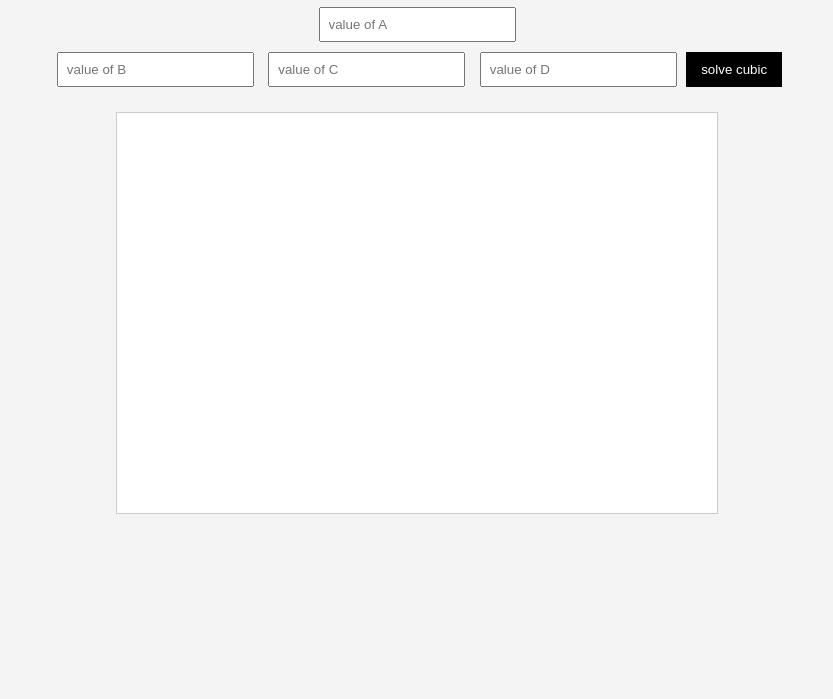
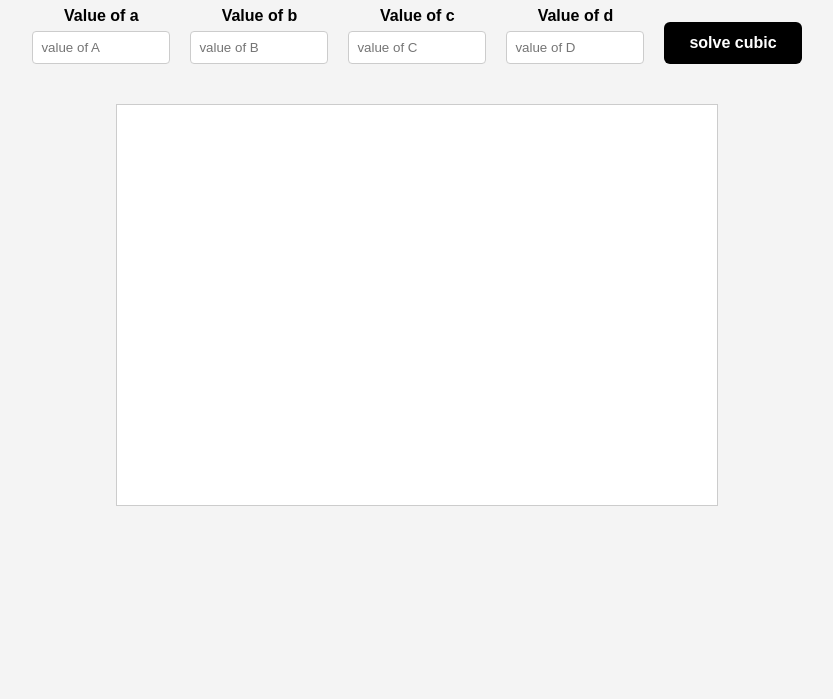
Before and after one commit to chi2008/a2, a website built with Vite: page A22/index.html in a window 1280 px wide. Shown: the part 101-800 px from the top of the page, without its empty margins (223-1056 px from the left). Built offline with nearby package versions, Linux system fonts and the light colour scheme.

Commit message:
renews css and html

```diff
--- a/A22/index.html
+++ b/A22/index.html
@@ -2,7 +2,7 @@
 <html lang="en">
   <head>
     <meta charset="UTF-8" />
-    <link rel="style" href="style.css" />
+    <link rel="stylesheet" href="style.css" />
     <title>A2</title>
   </head>
   <body>
@@ -12,10 +12,19 @@
         <label for="a">Value of a</label>
         <input type="number" id="a" placeholder="value of A">
       </div>
-      <input type="number" id="b" placeholder="value of B">
-      <input type="number" id="c" placeholder="value of C">
-      <input type="number" id="d" placeholder="value of D">
-      <button id="solve click" >solve cubic</button>
+      <div class="inputb">
+        <label for="b">Value of b</label>
+        <input type="number" id="b" placeholder="value of B">
+      </div>
+      <div class="inputc">
+        <label for="c">Value of c</label>
+        <input type="number" id="c" placeholder="value of C">
+      </div>
+      <div class="inputd">
+        <label for="d">Value of d</label>
+        <input type="number" id="d" placeholder="value of D">
+      </div>
+      <button id="solveclick">solve cubic</button>
     </div>
     <div id="result"></div>
     <canvas id="graph" width="600" height="400"> </canvas>
--- a/A22/src/style.css
+++ b/A22/src/style.css
@@ -2,46 +2,79 @@ body {
   font-family: Arial, sans-serif;
   text-align: center;
   background: #f4f4f4;
+  margin: 0;
+  padding: 20px;
 }
 
 h1 {
   color: black;
+  margin-bottom: 30px;
 }
 
-.inputs {
-  margin: 20px;
+
+.input {
+  display: flex;
+  justify-content: center;
+  gap: 20px;
+  flex-wrap: wrap;
+  margin-bottom: 20px;
 }
+
+
+.input div {
+  display: flex;
+  flex-direction: column;
+  align-items: center;
+}
+
+
+label {
+  margin-bottom: 6px;
+  font-weight: bold;
+}
+
 
 input {
   padding: 8px;
-  margin: 5px;
+  width: 120px;
+  border: 1px solid #ccc;
+  border-radius: 4px;
 }
 
-button {
-  padding: 10px 15px;
-  background: black;
-  border: none;
-  color: white;
-  cursor: pointer;
+
+#result {
+  margin: 20px;
+  font-size: 18px;
+  font-weight: bold;
 }
+
 
 canvas {
   margin-top: 20px;
   border: 1px solid #ccc;
   background: white;
 }
-.inputs {
-  display: flex;
-  justify-content: center;
-  gap: 20px;
-}
-.inputa {
-  display: flex;
-  flex-direction: column;  /* THIS makes label go above */
-  align-items: center;
+
+#solveclick {
+  padding: 12px 25px;
+  background: black;
+  color: white;
+  border: none;
+  border-radius: 6px;
+  font-size: 16px;
+  font-weight: bold;
+  cursor: pointer;
+  transition: all 0.3s ease;
+  margin-top: 15px;
 }
 
-label {
-  margin-bottom: 5px;
-  font-weight: bold;
+
+#solveclick:hover {
+  background: #333;
+  transform: scale(1.05);
 }
+
+
+#solveclick:active {
+  transform: scale(0.98);
+}
```
